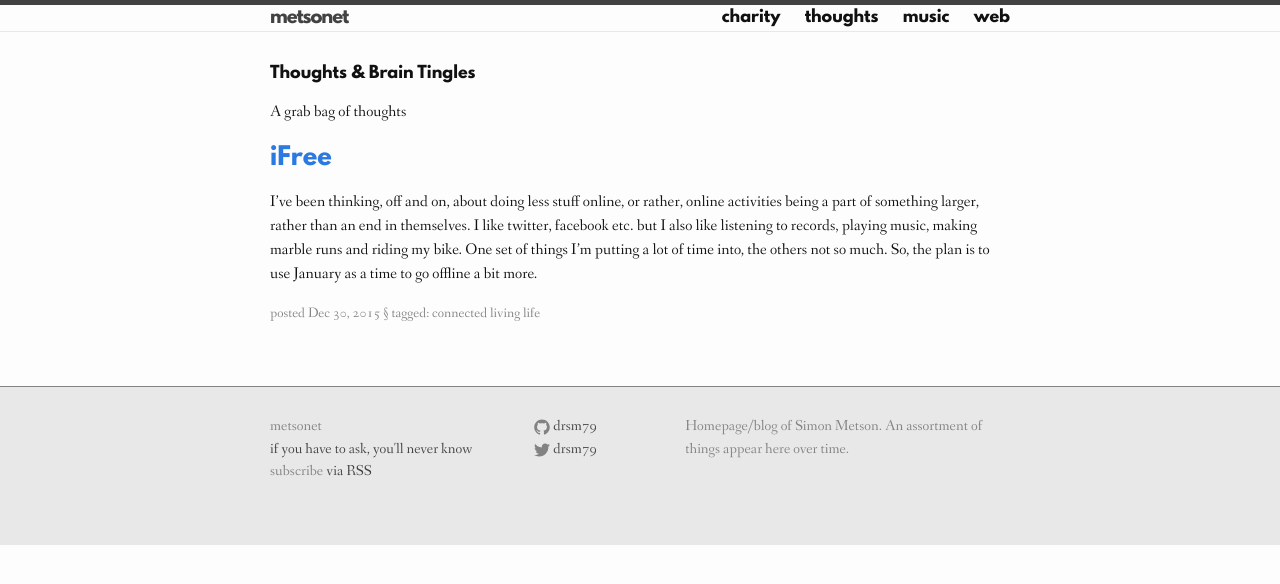
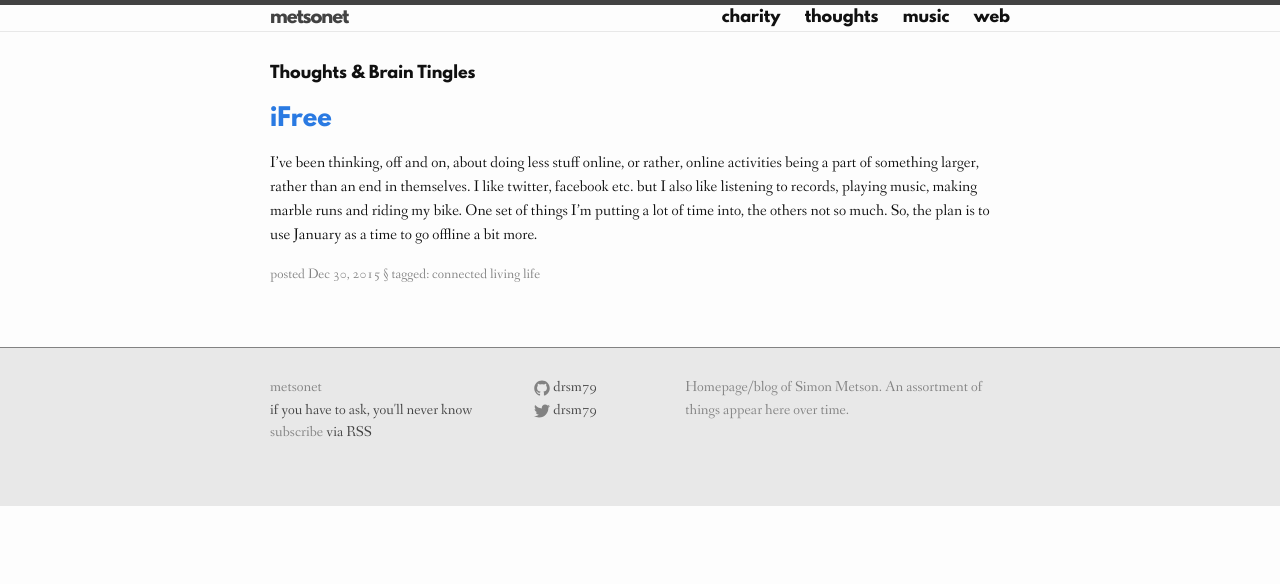
Before and after one commit to drsm79/drsm79.github.com, a Jekyll site: the page built from thoughts/index.html, in a window 1280 px wide. Shown: the top 584 px of the page. Built offline with Jekyll 4.4.1, drawn with Linux system fonts in a browser that asks for light colours.

Commit message:
Update index.html

```diff
--- a/thoughts/index.html
+++ b/thoughts/index.html
@@ -5,7 +5,6 @@ layout: default
 
 <div class="home">
   <h2>{{ page.title}}</h2>
-  <p>A grab bag of thoughts</p>
   <ul class="post-list">
     {% for post in site.categories.thoughts %}
       <li>
```
